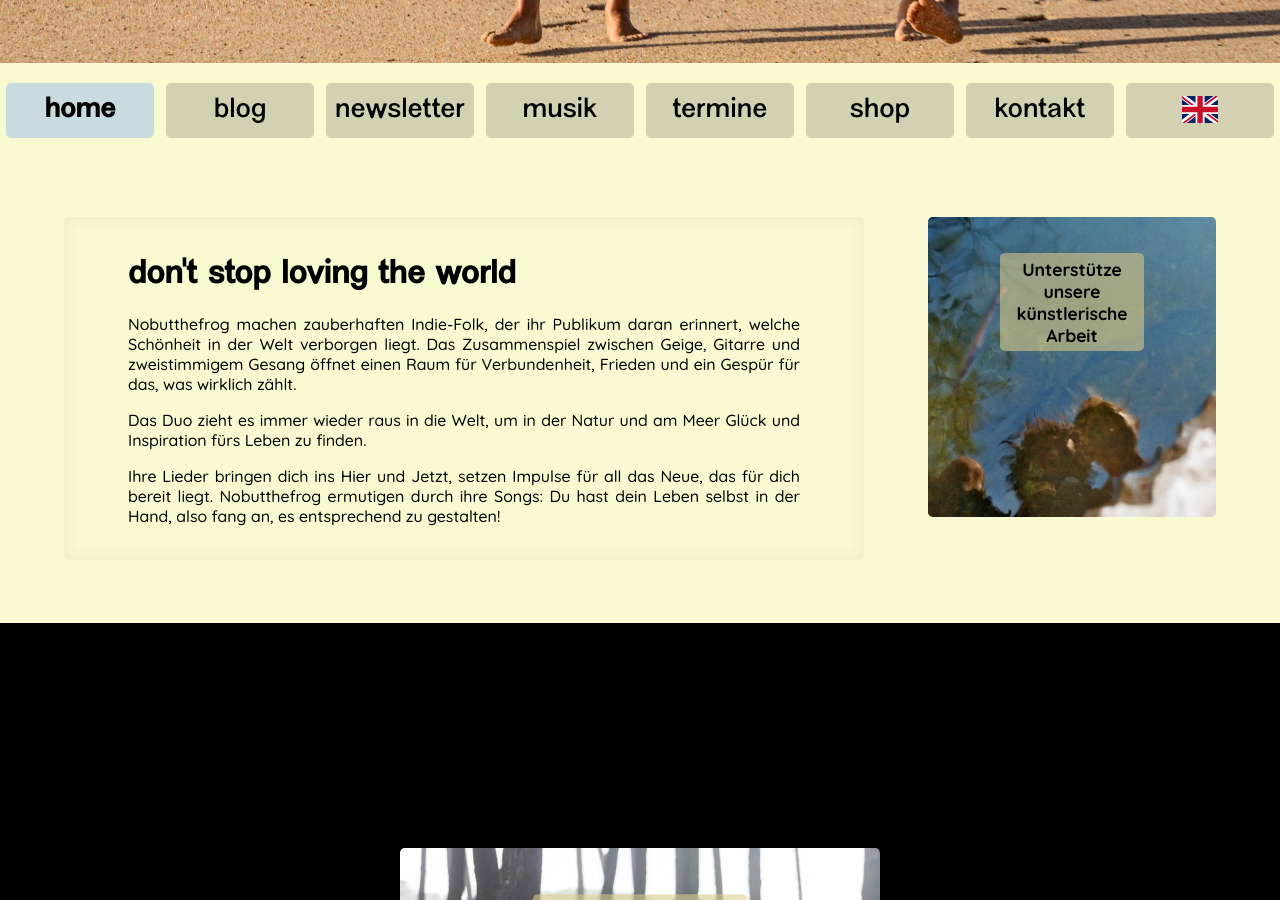
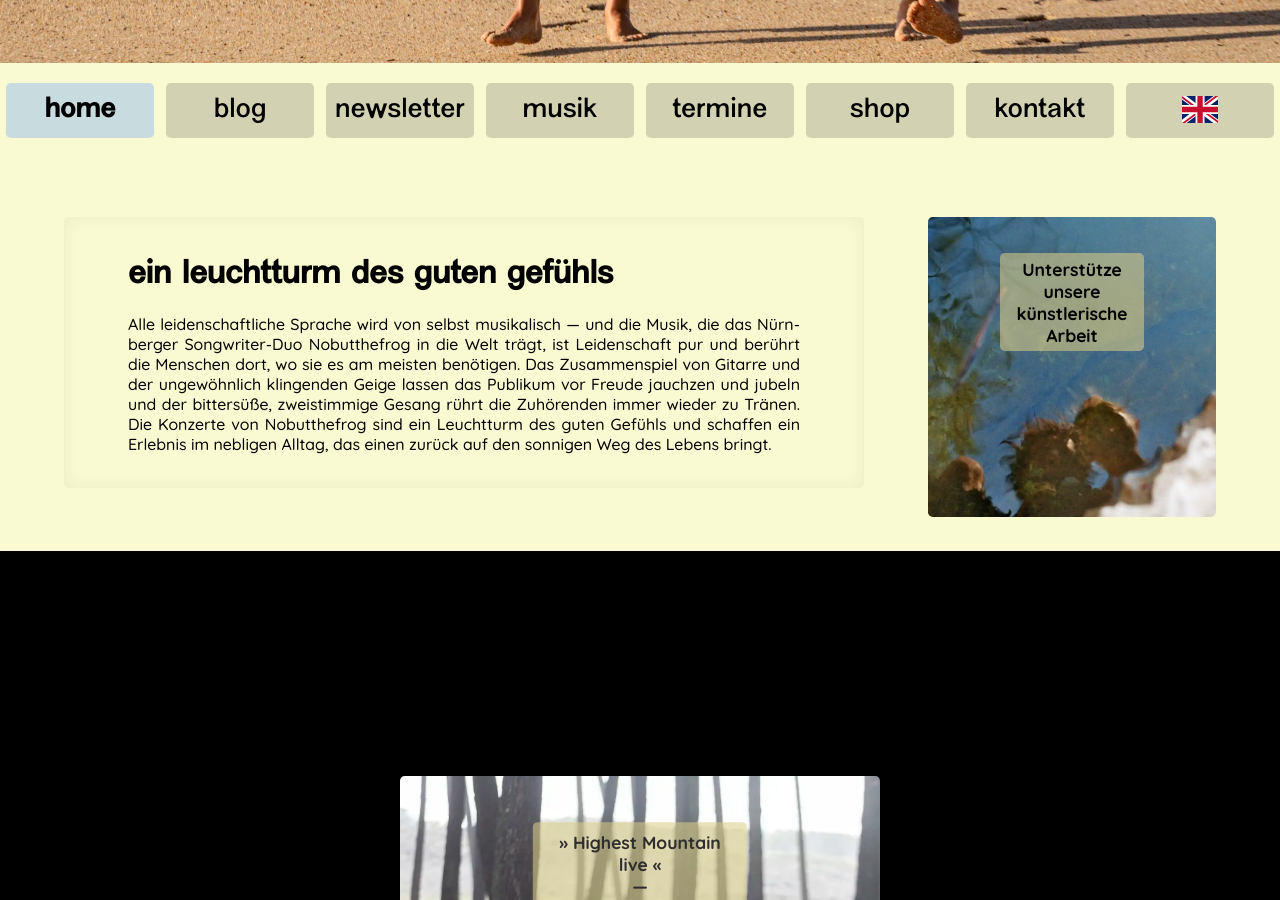
Before and after one commit to chrisongthb/nobutthefrog-com, a Jekyll site: the page built from source/index.md, in a window 1280 px wide and 900 px high, scrolled down 837 px. Built offline with Jekyll 4.4.1, drawn with Linux system fonts in a browser that asks for light colours.

Commit message:
update home text

```diff
--- a/source/_layouts/nobutthehome.html
+++ b/source/_layouts/nobutthehome.html
@@ -75,23 +75,13 @@
 
   <div id="content-flex-container">
     <main class="content-flex-item" id="main-content-box">
-      <h1>Don't Stop Loving The World</h1>
       {% if page.lang == "de" %}
-      <p>Nobutthefrog machen zauberhaften Indie-Folk, der ihr Publikum daran erinnert, welche Schönheit in der Welt
-        verborgen liegt. Das Zusammenspiel zwischen Geige, Gitarre und zweistimmigem Gesang öffnet einen Raum für
-        Verbundenheit, Frieden und ein Gespür für das, was wirklich zählt.</p>
-      <p>Das Duo zieht es immer wieder raus in die Welt, um in der Natur und am Meer Glück und Inspiration fürs Leben zu
-        finden.</p>
-      <p>Ihre Lieder bringen dich ins Hier und Jetzt, setzen Impulse für all das Neue, das für dich bereit liegt.
-        Nobutthefrog ermutigen durch ihre Songs: Du hast dein Leben selbst in der Hand, also fang an, es entsprechend zu
-        gestalten!</p>
+      <h1>Ein Leuchtturm des guten Gefühls</h1>
+      <p>Alle leidenschaftliche Sprache wird von selbst musikalisch &mdash; und die Musik, die das Nürnberger Songwriter-Duo Nobutthefrog in die Welt trägt, ist Leidenschaft pur und berührt die Menschen dort, wo sie es am meisten benötigen. Das Zusammenspiel von Gitarre und der ungewöhnlich klingenden Geige lassen das Publikum vor Freude jauchzen und jubeln und der bittersüße, zweistimmige Gesang rührt die Zuhörenden immer wieder zu Tränen. Die Konzerte von Nobutthefrog sind ein Leuchtturm des guten Gefühls und schaffen ein Erlebnis im nebligen Alltag, das einen zurück auf den sonnigen Weg des Lebens bringt.</p>
       {% else %}
-      <p>Nobutthefrog play enchanting indie folk that reminds their audience of the beauty that lies hidden in the
-        world. The harmonies between violin, guitar and two-part vocals open up a space for connection, peace and a
-        sense of what really matters.</p>
-      <p> The duo is always drawn out into the world to find happiness and inspiration for life in nature and by the
-        sea. Their songs take you into the here and now, setting impulses for all the new things that are waiting for
-        you. Nobutthefrog encourage you through their songs: You are in control of your life, so start creating it!</p>
+      <h1>A beacon of good feeling</h1>
+      <p>All passionate language becomes musical by itself - and the music that the
+        Nuremberg songwriter duo Nobutthefrog carries into the world is pure passion and touches people where they need it most. The interplay between the guitar and the unusual-sounding violin make the audience whoop and cheer with joy and the bittersweet and the bittersweet, two-part singing always moves the audience to tears. The Nobutthefrog's concerts are a beacon of good feeling and create an experience in the foggy everyday life that brings you back to the sunny path of life.</p>
       {% endif %}
 
     </main>
```
